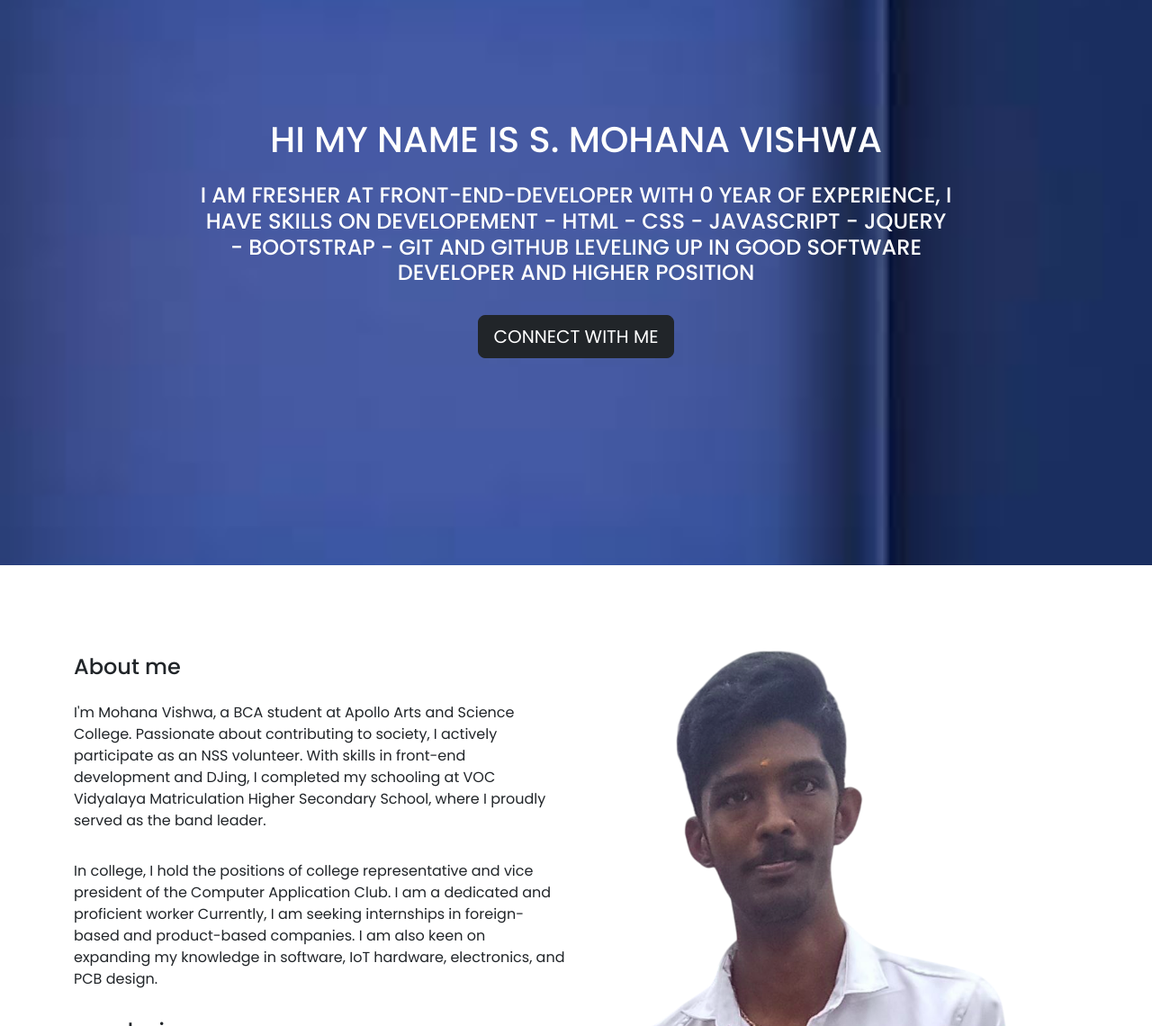
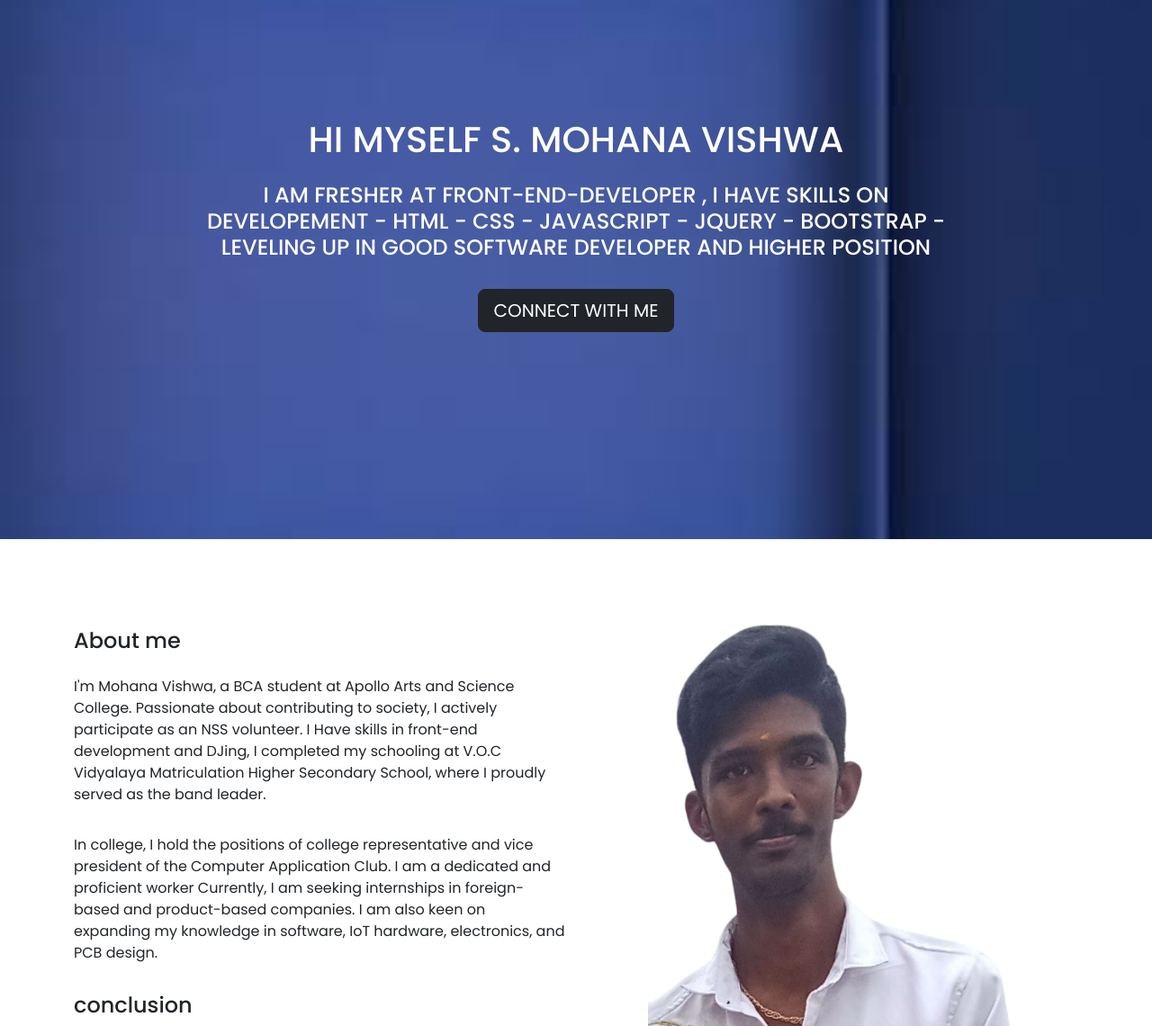
Before and after one commit to vishwasridhar/vishwa-portfolio, a plain HTML site: page index.html in a window 1280 px wide. Shown: the part 200-1340 px from the top of the page at 90% size. Drawn offline with nearby package versions, Linux system fonts and the light colour scheme.

Commit message:
changes in banner

```diff
--- a/index.html
+++ b/index.html
@@ -40,8 +40,8 @@
             <div class="row">
                 <div class="col-md-12">
                     <div class="w-75 m-auto text-white">
-                        <h1 class="pb-3">HI MY NAME IS S. MOHANA VISHWA</h1>
-                    <h4 class="pb-4">I am Fresher at Front-end-developer with 0 year of experience, I have skills on Developement - Html - Css - JavaScript - jQuery - Bootstrap - Git and Github Leveling up in Good Software Developer and Higher Position</h4>
+                        <h1 class="pb-3">HI myself S. MOHANA VISHWA</h1>
+                    <h4 class="pb-4">I am Fresher at Front-end-developer , I have skills on Developement - Html - Css - JavaScript - jQuery - Bootstrap - Leveling up in Good Software Developer and Higher Position</h4>
                     <a href="https://wa.me/+919884260133?text=Hi vishwa!!!" class="btn btn-dark btn-lg text-uppercase" target="_blank"~>Connect with me</a>
                     </div>
 
@@ -54,7 +54,7 @@
         <div class="row align-items-center">
           <div class="col-md-6">
             <h4 class="pb-3">About me</h4>
-            <p class="pb-3">I'm Mohana Vishwa, a BCA student at Apollo Arts and Science College. Passionate about contributing to society, I actively participate as an NSS volunteer. With skills in front-end development and DJing, I completed my schooling at VOC Vidyalaya Matriculation Higher Secondary School, where I proudly served as the band leader.</p>
+            <p class="pb-3">I'm Mohana Vishwa, a BCA student at Apollo Arts and Science College. Passionate about contributing to society, I actively participate as an NSS volunteer. I Have skills in front-end development and DJing, I completed my schooling at V.O.C Vidyalaya Matriculation Higher Secondary School, where I proudly served as the band leader.</p>
             <p class="pb-3">In college, I hold the positions of college representative and vice president of the Computer Application Club. I am a dedicated and proficient worker Currently, I am seeking internships in foreign-based and product-based companies. I am also keen on expanding my knowledge in software, IoT hardware, electronics, and PCB design. </p>
             <h4 class="pb-3">conclusion</h4>
             <p class="pb-3">I am a curious and enthusiastic individual who thrives on learning and innovation. My goal is to continuously grow both personally and professionally while making meaningful contributions to the tech industry. With a strong foundation in technical skills, a passion for exploration, and a commitment to societal betterment, I aim to leave a positive impact wherever I go.git</p>
```
